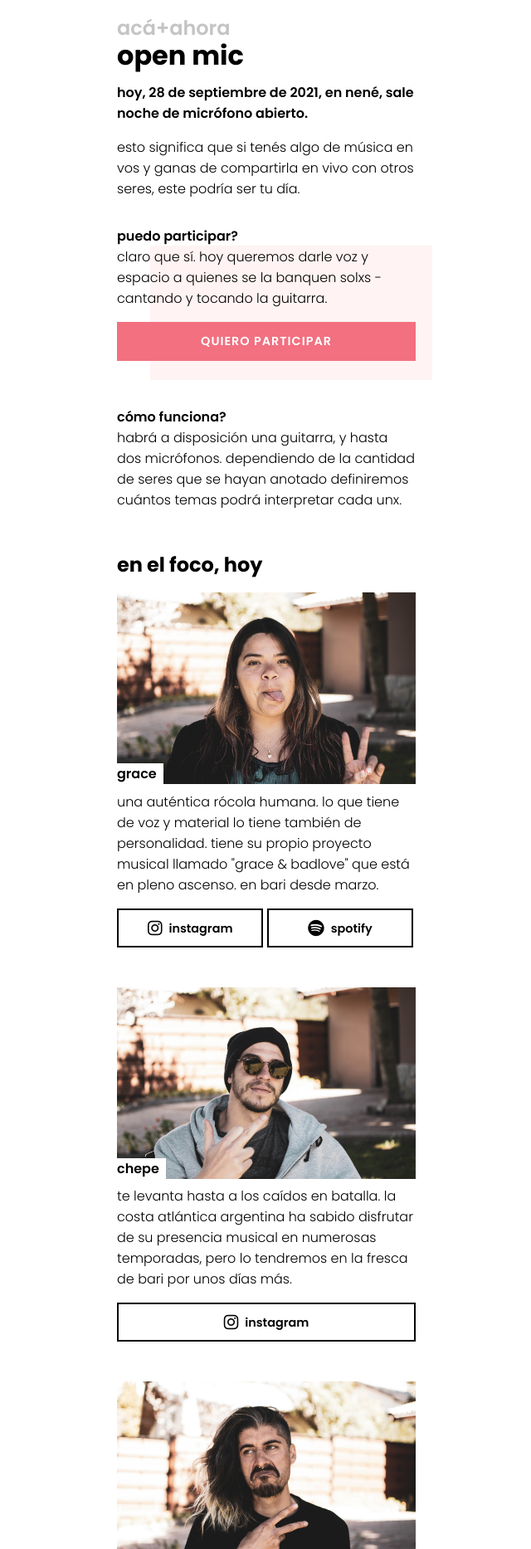
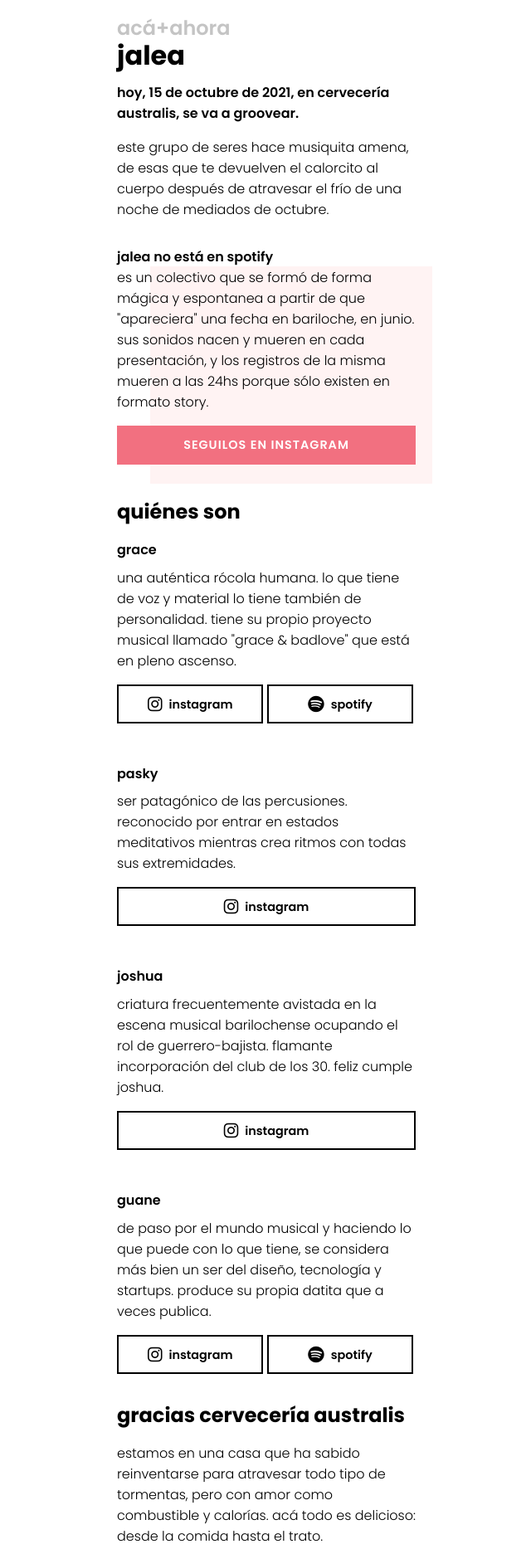
Before and after one commit to heyimjuani/openbrc, a plain HTML site: page index.html in a window 1280 px wide. Shown: the top 1867 px of the page at 83% size, without its empty margins (319-959 px from the left). Drawn offline with Linux system fonts and the light colour scheme.

Commit message:
australis

```diff
--- a/index.html
+++ b/index.html
@@ -48,35 +48,27 @@ height="0" width="0" style="display:none;visibility:hidden"></iframe></noscript>
 <div class="wrap">
   <div class="container header">
     <h1 id="page-title">acá+ahora</h1>
-    <h3 id="today-title">open mic</h3>
-    <p class="strong">hoy, 28 de septiembre de 2021, en nené, sale noche de micrófono abierto.</p>
-    <p>esto significa que si tenés algo de música en vos y ganas de compartirla en vivo con otros seres, este podría ser tu día.</p>
+    <h3 id="today-title">jalea</h3>
+    <p class="strong">hoy, 15 de octubre de 2021, en cervecería australis, se va a groovear.</p>
+    <p>este grupo de seres hace musiquita amena, de esas que te devuelven el calorcito al cuerpo después de atravesar el frío de una noche de mediados de octubre.</p>
   </div>
 </div>
 
 <div class="wrap">
   <div class="card block-how block-highlight highlight-red">
     <div class="block">
-      <h4>puedo participar?</h4>
-      <p>claro que sí. hoy queremos darle voz y espacio a quienes se la banquen solxs - cantando y tocando la guitarra.</p>
-      <a href="https://forms.gle/PA5PVKKdNiUjPJft5" target="_blank" class="btn-primary btn-red">quiero participar</a>
+      <h4>jalea no está en spotify</h4>
+      <p>es un colectivo que se formó de forma mágica y espontanea a partir de que "apareciera" una fecha en bariloche, en junio. sus sonidos nacen y mueren en cada presentación, y los registros de la misma mueren a las 24hs porque sólo existen en formato story.</p>
+      <a href="https://instagram.com/salejalea" target="_blank" class="btn-primary btn-red">seguilos en instagram</a>
     </div>
   </div>
 
-  <div class="card block-how">
-    <div class="block">
-      <h4>cómo funciona?</h4>
-      <p>habrá a disposición una guitarra, y hasta dos micrófonos. dependiendo de la cantidad de seres que se hayan anotado definiremos cuántos temas podrá interpretar cada unx.</p>
-    </div>
-  </div>
-
-  <h2 class="sep">en el foco, hoy</h2>
+  <h2 class="sep">quiénes son</h2>
 
   <div class="card block-simple">
     <div class="block">
-      <img src="static/images/pic-grace.jpg" alt="Grace Portillo">
       <h3>grace</h3>
-      <p>una auténtica rócola humana. lo que tiene de voz y material lo tiene también de personalidad. tiene su propio proyecto musical llamado "grace & badlove" que está en pleno ascenso. en bari desde marzo.</p>
+      <p>una auténtica rócola humana. lo que tiene de voz y material lo tiene también de personalidad. tiene su propio proyecto musical llamado "grace & badlove" que está en pleno ascenso.</p>
       <div class="buttons">
         <a href="https://www.instagram.com/graceandbadlove/" target="_blank" class="btn-secondary btn-black"><i class="fab fa-instagram"></i>instagram</a>
         <a href="https://open.spotify.com/artist/2sr0U0D0S7vnXh9epoKLVE?si=pHD0i8U5TDmQ0hEDPK51uw&dl_branch=1" target="_blank" class="btn-secondary btn-black"><i class="fab fa-spotify"></i>spotify</a>
@@ -86,20 +78,28 @@ height="0" width="0" style="display:none;visibility:hidden"></iframe></noscript>
 
   <div class="card block-simple">
     <div class="block">
-      <img src="static/images/pic-chepe.jpg" alt="Pepe Niguyen">
-      <h3>chepe</h3>
-      <p>te levanta hasta a los caídos en batalla. la costa atlántica argentina ha sabido disfrutar de su presencia musical en numerosas temporadas, pero lo tendremos en la fresca de bari por unos días más.</p>
+      <h3>pasky</h3>
+      <p>ser patagónico de las percusiones. reconocido por entrar en estados meditativos mientras crea ritmos con todas sus extremidades.</p>
       <div class="buttons">
-        <a href="https://www.instagram.com/suenachepe/" target="_blank" class="btn-secondary btn-black"><i class="fab fa-instagram"></i>instagram</a>
+        <a href="https://www.instagram.com/ikalapas/" target="_blank" class="btn-secondary btn-black"><i class="fab fa-instagram"></i>instagram</a>
       </div>
     </div>
   </div>
 
   <div class="card block-simple">
     <div class="block">
-      <img src="static/images/pic-guane.jpg" alt="Guane">
+      <h3>joshua</h3>
+      <p>criatura frecuentemente avistada en la escena musical barilochense ocupando el rol de guerrero-bajista. flamante incorporación del club de los 30. feliz cumple joshua. </p>
+      <div class="buttons">
+        <a href="https://www.instagram.com/joshu4" target="_blank" class="btn-secondary btn-black"><i class="fab fa-instagram"></i>instagram</a>
+      </div>
+    </div>
+  </div>
+
+  <div class="card block-simple">
+    <div class="block">
       <h3>guane</h3>
-      <p>de paso por el mundo musical, se considera más bien un ser del diseño, tecnología y startups. toca la guitarra por bari con los grupos jalea y beatpop. produce su propia datita que a veces publica. vino en diciembre para quedarse.</p>
+      <p>de paso por el mundo musical y haciendo lo que puede con lo que tiene, se considera más bien un ser del diseño, tecnología y startups. produce su propia datita que a veces publica.</p>
       <div class="buttons">
         <a href="https://www.instagram.com/daleguane/" target="_blank" class="btn-secondary btn-black"><i class="fab fa-instagram"></i>instagram</a>
         <a href="https://open.spotify.com/artist/0jzcoarkQGWsQADOAXR2iR?si=O9OzR1frTue2EQ59FkWiCg&dl_branch=1" target="_blank" class="btn-secondary btn-black"><i class="fab fa-spotify"></i>spotify</a>
@@ -107,28 +107,14 @@ height="0" width="0" style="display:none;visibility:hidden"></iframe></noscript>
     </div>
   </div>
 
-  <div class="card block-simple">
-    <div class="block">
-      <img src="static/images/pic-nene.jpg" alt="Guane">
-      <h3>un lugar del bien</h3>
-      <p>en nené no solo hay tremenda comida y tragos, si no que tiene un compromiso para con la cultura emergente. es de los pocos lugares que tiene una agenda constantemente completa de cuestiones para disfrutar. amarles.</p>
-      <div class="buttons">
-        <a href="https://www.instagram.com/nene.bariloche" target="_blank" class="btn-secondary btn-black"><i class="fab fa-instagram"></i>instagram</a>
-      </div>
-    </div>
-  </div>
+  <h2 class="sep">gracias cervecería australis</h2>
 
   <div class="card block-simple">
     <div class="block">
-      <a href="https://forms.gle/PA5PVKKdNiUjPJft5" target="_blank" class="btn-primary btn-red">quiero participar</a>
-    </div>
-  </div>
-
-  <div class="card block-how block-highlight highlight-blue">
-    <div class="block">
-      <h4>habrá una próxima vez?</h4>
-      <p>probablemente sí. dependemos de artistas con ganas de compartir y lugares con ganas de dar espacio. mientras tanto, seguinos en IG que ahí tiraremos novedades y data relevante.</p>
-      <a href="https://www.instagram.com/esacayahora/" class="btn-primary btn-blue">@esacayahora en IG</a>
+      <p>estamos en una casa que ha sabido reinventarse para atravesar todo tipo de tormentas, pero con amor como combustible y calorías. acá todo es delicioso: desde la comida hasta el trato.</p>
+      <div class="buttons">
+        <a href="https://www.instagram.com/cerveceria.australis" target="_blank" class="btn-secondary btn-black"><i class="fab fa-instagram"></i>seguilos en instagram</a>
+      </div>
     </div>
   </div>
 
```
Also changed, not shown: 2 other files.
